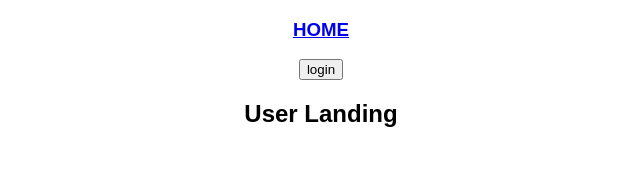
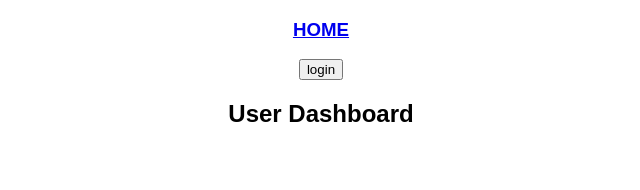
Before and after one commit to flexbox/contextAPI-exercise, a React (Create React App) app: page /dashboard in a window 1280 px wide. Shown: the top 190 px of the page, without its empty margins (319-959 px from the left). Built offline with nearby package versions, Linux system fonts and the light colour scheme.

Commit message:
Remove ternary from ProtectedRoute and add comments

```diff
--- a/src/App.js
+++ b/src/App.js
@@ -14,7 +14,8 @@ const App = () => (
       <AuthProvider>
         <Header />
         <Switch>
-          {/* Add your ProtectedRoute here! */}
+          {/* Add your ProtectedRoute for Dashboard instead of the line below! */}
+          <Route path="/dashboard" component={Dashboard} />
           <Route path="/" component={Landing} />
         </Switch>
       </AuthProvider>
--- a/src/ProtectedRoute.js
+++ b/src/ProtectedRoute.js
@@ -7,10 +7,10 @@ const ProtectedRoute = ({ component: Component, ...rest }) => (
     {({ isAuth }) => (
       <Route
         render={
-          props =>
+          props => (
             isAuth
-            ? <Component {...props} />
-            : <Redirect to="/" />
+            // Add a ternary operator here to direct the user to the dashboard or redirect to "/" depending on the value of isAuth
+          )
         }
         {...rest}
       />
```
Also changed, not shown: 1 other file (tests, documents, lock files or other folders).
